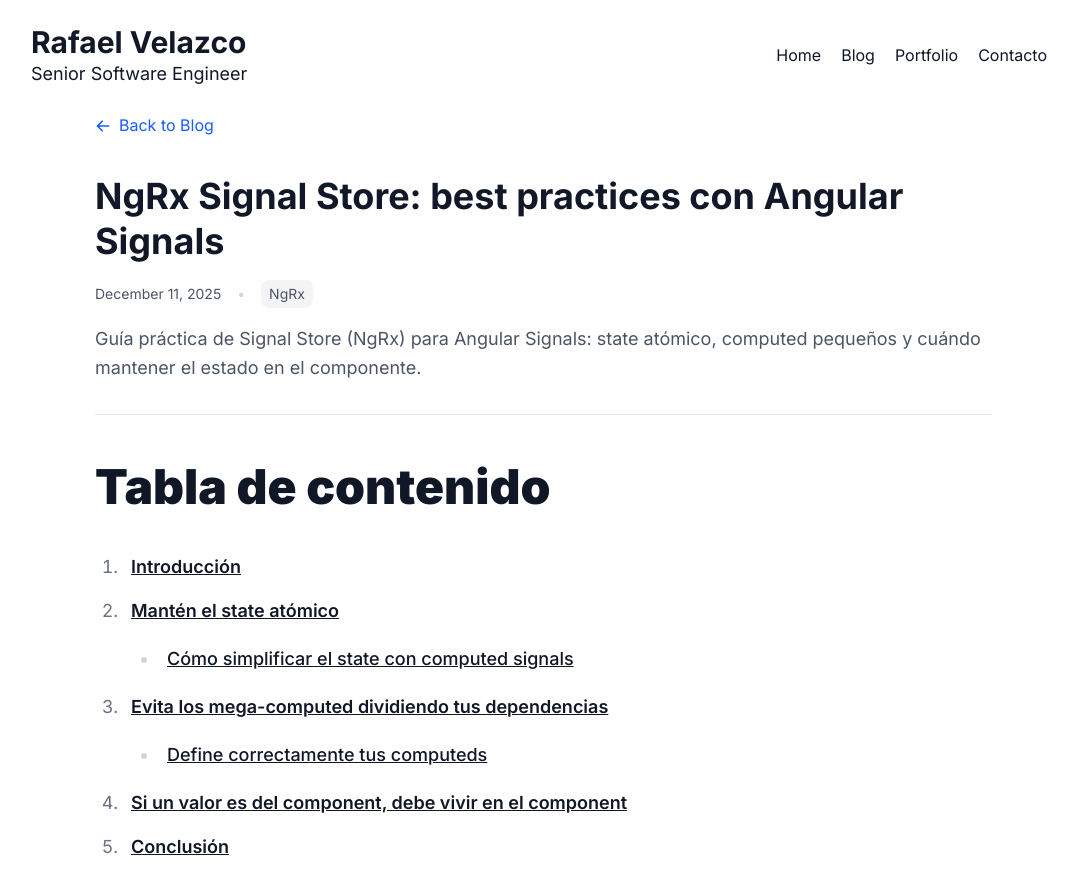
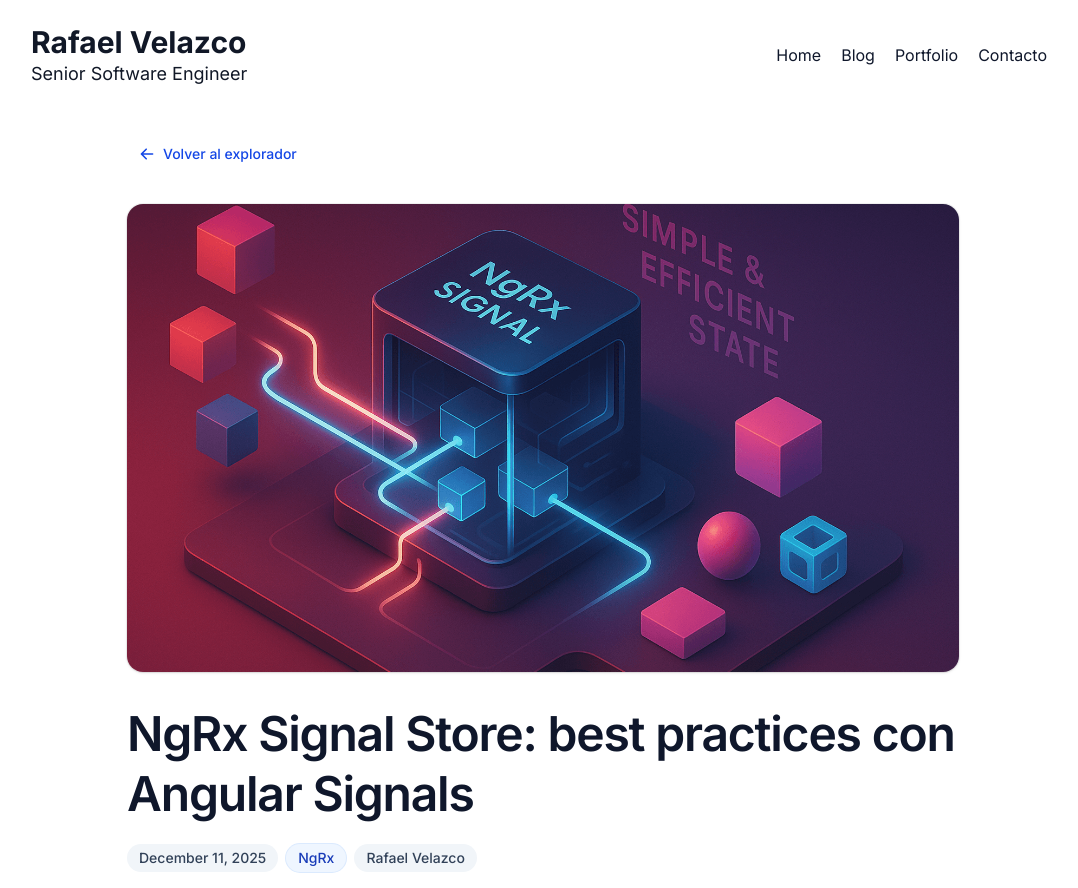
Before and after one commit to rjvelazco/rjvelazco-v2, a Next.js app: page /blog/posts/ngrx-signal-store-best-practices-para-un-state-mas-simple-y-eficiente in a window 1280 px wide. Shown: the top 888 px of the page, without its empty margins (97-1175 px from the left). Built offline with nearby package versions, Linux system fonts and the light colour scheme.

Commit message:
feat(blog): refactor MdxLayout to include ArticleHeader and ArticleFooter components for improved structure and styling

```diff
--- a/src/components/layout/mdx-layout.tsx
+++ b/src/components/layout/mdx-layout.tsx
@@ -1,69 +1,49 @@
 import Link from "next/link";
+import Image from "next/image";
 
 interface MdxLayoutProps {
   children: React.ReactNode;
-  metadata?: {
-    title?: string;
-    date?: string;
-    description?: string;
-    category?: string;
-    publishDate?: string;
+  metadata: {
+    title: string;
+    date: string;
+    description: string;
+    category: string;
+    publishDate: string;
   };
+  image?: string;
 }
 
-export default function MdxLayout({ children, metadata }: MdxLayoutProps) {
+export default function MdxLayout({
+  children,
+  metadata,
+  image,
+}: MdxLayoutProps) {
   return (
-    <div className="max-w-4xl mx-auto">
+    <div className="mx-auto w-full max-w-4xl px-4 sm:px-6 lg:px-8">
       {/* Back to blog navigation */}
-      <nav className="mb-8">
+      <nav className="mb-8 pt-6">
         <Link
           href="/blog"
-          className="inline-flex items-center text-blue-600 hover:text-blue-800 transition-colors"
+          className="inline-flex items-center gap-2 rounded-lg px-3 py-2 text-sm font-medium text-blue-700 hover:bg-blue-50 hover:text-blue-900 transition-colors focus-visible:outline-none focus-visible:ring-2 focus-visible:ring-blue-500"
+          aria-label="Back to Blog"
         >
-          <svg className="mr-2 w-4 h-4" viewBox="0 0 20 20" fill="currentColor">
-            <path fillRule="evenodd" d="M9.707 16.707a1 1 0 01-1.414 0l-6-6a1 1 0 010-1.414l6-6a1 1 0 011.414 1.414L5.414 9H17a1 1 0 110 2H5.414l4.293 4.293a1 1 0 010 1.414z" clipRule="evenodd" />
+          <svg
+            className="h-4 w-4"
+            viewBox="0 0 20 20"
+            fill="currentColor"
+            aria-hidden="true"
+          >
+            <path
+              fillRule="evenodd"
+              d="M9.707 16.707a1 1 0 01-1.414 0l-6-6a1 1 0 010-1.414l6-6a1 1 0 011.414 1.414L5.414 9H17a1 1 0 110 2H5.414l4.293 4.293a1 1 0 010 1.414z"
+              clipRule="evenodd"
+            />
           </svg>
-          Back to Blog
+          Volver al explorador
         </Link>
       </nav>
 
-      {/* Article header with metadata */}
-      {metadata && (
-        <header className="mb-12 pb-8 border-b border-gray-200">
-          {metadata.title && (
-            <h1 className="text-4xl font-bold mb-4 leading-tight">
-              {metadata.title}
-            </h1>
-          )}
-
-          <div className="flex items-center gap-4 text-sm text-gray-600 mb-4">
-            {metadata.publishDate && (
-              <time dateTime={metadata.publishDate}>
-                {new Date(metadata.publishDate).toLocaleDateString('en-US', {
-                  year: 'numeric',
-                  month: 'long',
-                  day: 'numeric'
-                })}
-              </time>
-            )}
-
-            {metadata.category && (
-              <>
-                <span className="text-gray-300">•</span>
-                <span className="bg-gray-100 px-2 py-1 rounded-md">
-                  {metadata.category}
-                </span>
-              </>
-            )}
-          </div>
-
-          {metadata.description && (
-            <p className="text-lg text-gray-600 leading-relaxed">
-              {metadata.description}
-            </p>
-          )}
-        </header>
-      )}
+      <ArticleHeader metadata={metadata} image={image} />
 
       {/* Article content */}
       <article className="prose prose-lg prose-gray max-w-none prose-headings:scroll-mt-20 prose-pre:bg-gray-900 prose-pre:text-gray-100">
@@ -71,23 +51,106 @@ export default function MdxLayout({ children, metadata }: MdxLayoutProps) {
       </article>
 
       {/* Article footer with navigation back to blog */}
-      <footer className="mt-16 pt-8 border-t border-gray-200">
-        <div className="flex justify-between items-center">
+
+      <ArticleFooter />
+    </div>
+  );
+}
+
+/**
+ * Article header component
+ * @param metadata - Article metadata
+ * @param image - Article cover image
+ * @returns Article header component
+ */
+const ArticleHeader = ({
+  metadata,
+  image,
+}: {
+  metadata: MdxLayoutProps["metadata"];
+  image?: string;
+}) => {
+  return (
+    <header className="mb-12 border-b border-gray-200 pb-8">
+      {image && (
+        <div className="relative mb-8 aspect-[16/9] w-full overflow-hidden rounded-2xl ring-1 ring-black/5 shadow-sm">
+          <Image
+            src={image}
+            alt={metadata.title || "Article cover image"}
+            fill
+            priority
+            className="object-cover"
+            sizes="(min-width: 1024px) 896px, (min-width: 640px) 640px, 100vw"
+          />
+        </div>
+      )}
+      <h1 className="mb-5 text-3xl font-semibold tracking-tight text-slate-900 sm:text-4xl lg:text-5xl leading-tight">
+        {metadata.title}
+      </h1>
+      <div className="mb-5 flex flex-wrap items-center gap-2 text-sm text-slate-600">
+        <time
+          dateTime={metadata.publishDate}
+          className="inline-flex items-center rounded-full bg-slate-100 px-3 py-1 font-medium text-slate-700"
+        >
+          {new Date(metadata.publishDate).toLocaleDateString("en-US", {
+            year: "numeric",
+            month: "long",
+            day: "numeric",
+          })}
+        </time>
+        <span className="inline-flex items-center rounded-full bg-blue-50 px-3 py-1 font-medium text-blue-800 ring-1 ring-blue-100">
+          {metadata.category}
+        </span>
+
+        <span className="inline-flex items-center rounded-full bg-slate-100 px-3 py-1 font-medium text-slate-700">
+          Rafael Velazco
+        </span>
+      </div>
+
+      <p className="max-w-prose text-base leading-relaxed text-slate-600 sm:text-lg">
+        {metadata.description}
+      </p>
+    </header>
+  );
+};
+
+/**
+ * Article footer component
+ * @returns Article footer component
+ */
+const ArticleFooter = () => {
+  return (
+    <footer className="mt-14 border-t border-gray-200 pt-8 pb-10">
+      <div className="rounded-2xl bg-slate-50/70 p-4 ring-1 ring-slate-200 sm:p-6">
+        <div className="flex flex-col gap-4 sm:flex-row sm:items-center sm:justify-between">
           <Link
             href="/blog"
-            className="inline-flex items-center px-4 py-2 bg-blue-600 text-white rounded-lg hover:bg-blue-700 transition-colors"
+            className="inline-flex w-full items-center justify-center rounded-xl bg-blue-600 px-4 py-2.5 text-sm font-semibold text-white shadow-sm hover:bg-blue-700 transition-colors focus-visible:outline-none focus-visible:ring-2 focus-visible:ring-blue-500 focus-visible:ring-offset-2 sm:w-auto"
+            aria-label="More Articles"
           >
-            <svg className="mr-2 w-4 h-4" viewBox="0 0 20 20" fill="currentColor">
-              <path fillRule="evenodd" d="M9.707 16.707a1 1 0 01-1.414 0l-6-6a1 1 0 010-1.414l6-6a1 1 0 011.414 1.414L5.414 9H17a1 1 0 110 2H5.414l4.293 4.293a1 1 0 010 1.414z" clipRule="evenodd" />
+            <svg
+              className="mr-2 h-4 w-4"
+              viewBox="0 0 20 20"
+              fill="currentColor"
+              aria-hidden="true"
+            >
+              <path
+                fillRule="evenodd"
+                d="M9.707 16.707a1 1 0 01-1.414 0l-6-6a1 1 0 010-1.414l6-6a1 1 0 011.414 1.414L5.414 9H17a1 1 0 110 2H5.414l4.293 4.293a1 1 0 010 1.414z"
+                clipRule="evenodd"
+              />
             </svg>
-            More Articles
+            Más artículos
           </Link>
 
-          <div className="text-sm text-gray-500">
-            Thanks for reading!
+          <div className="text-center text-sm text-slate-600 sm:text-right">
+            <div className="font-medium text-slate-800">Gracias por leer!</div>
+            <div className="mt-0.5 text-slate-600">
+              ¿Quieres más artículos como este? Explora la sección de blog.
+            </div>
+          </div>
         </div>
       </div>
     </footer>
-    </div>
   );
-}
+};
--- a/src/components/layout/nav-bar.tsx
+++ b/src/components/layout/nav-bar.tsx
@@ -1,6 +1,6 @@
 "use client";
 
-import React, { useState } from "react";
+import { useState } from "react";
 import Link from "next/link";
 
 import { usePathname } from "next/navigation";
```
Lines whose indentation alone changed are shown as unchanged.
